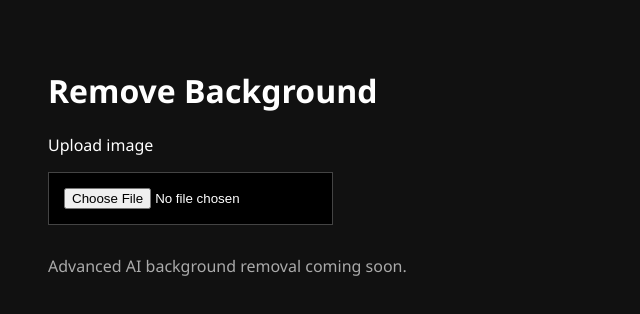
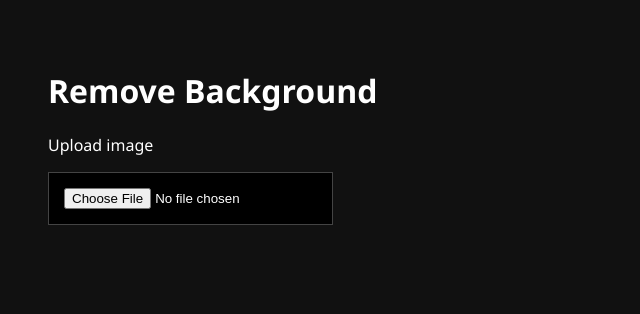
Before and after one commit to plenvoworldlab/100-tools-website, a plain HTML site: page tools/remove-bg.html in a window 1280 px wide. Shown: the whole page, without its empty margins (0-640 px from the left). Drawn offline with Linux system fonts and the light colour scheme.

Commit message:
remove-bg.html

```diff
--- a/tools/remove-bg.html
+++ b/tools/remove-bg.html
@@ -24,7 +24,7 @@ border:1px solid #444;
 <input type="file">
 
 <p style="margin-top:30px;color:#aaa">
-Advanced AI background removal coming soon.
+
 </p>
 
 </body>
```
